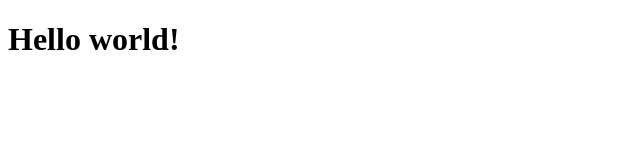
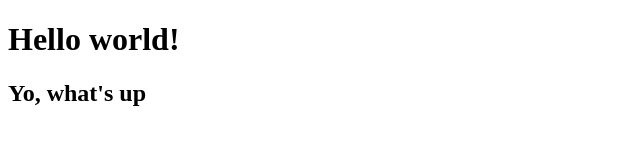
Before and after one commit to Shujinko53/projectJS, a plain HTML site: page index.html in a window 1280 px wide. Shown: the whole page, without its empty margins (0-640 px from the left). Drawn offline with Linux system fonts and the light colour scheme.

Commit message:
index.html has been modified

```diff
--- a/index.html
+++ b/index.html
@@ -8,6 +8,7 @@
 </head>
 <body>
   <h1>Hello world!</h1>
+  <h2>Yo, what's up</h2>
   <script src="script.js"></script>
 </body>
 </html>
```
